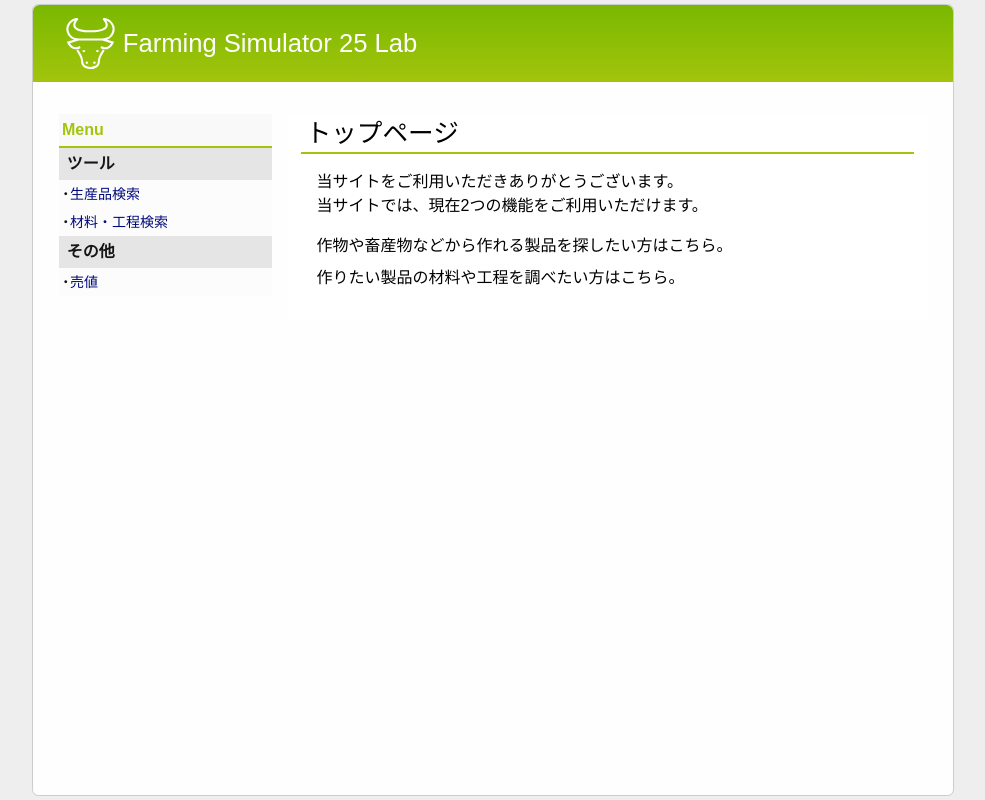
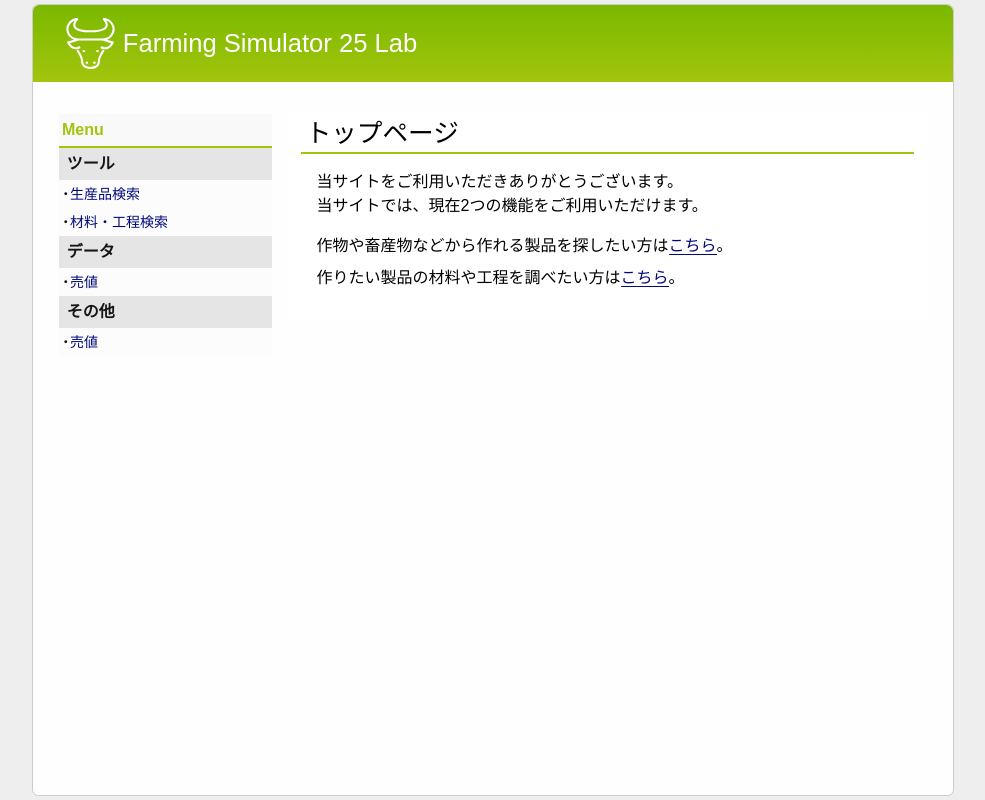
Before and after one commit to aoken0/farming-simulator-25, a Next.js app: page / in a window 1280 px wide. Shown: the whole page, without its empty margins (147-1132 px from the left). Built offline with nearby package versions, Linux system fonts and the light colour scheme; a web font is replaced by a local one.

Commit message:
リンク追加

```diff
--- a/src/app/page.tsx
+++ b/src/app/page.tsx
@@ -3,6 +3,9 @@
 import ContentP from "@/components/ContentP";
 import ContentParagraph from "@/components/ContentParagraph";
 import GlobalWrapper from "@/components/GlobalWrapper";
+import { PATH } from "@/constants/path";
+import Link from "next/link";
+import { COLOR } from "@/utils/color";
 
 const Home = () => {
   return (
@@ -14,11 +17,16 @@
         </ContentP>
       </ContentParagraph>
       <ContentParagraph>
-        <ContentP>作物や畜産物などから作れる製品を探したい方はこちら。</ContentP>
-        <ContentP>作りたい製品の材料や工程を調べたい方はこちら。</ContentP>
+        <ContentP>作物や畜産物などから作れる製品を探したい方は<Link href={PATH["product-search"]} style={linkStyle}>こちら</Link>。</ContentP>
+        <ContentP>作りたい製品の材料や工程を調べたい方は<Link  href={PATH["recipe"]} style={linkStyle}>こちら</Link>。</ContentP>
       </ContentParagraph>
     </GlobalWrapper>
   );
 }
 
 export default Home
+
+const linkStyle = {
+  color: COLOR.link,
+  borderBottom: `1px solid ${COLOR.link}`,
+}
--- a/src/components/GlobalWrapper.tsx
+++ b/src/components/GlobalWrapper.tsx
@@ -36,6 +36,8 @@
           <h5>ツール</h5>
           <p><Link href={PATH["product-search"]}>生産品検索</Link></p>
           <p><Link href={PATH["recipe"]}>材料・工程検索</Link></p>
+          <h5>データ</h5>
+          <p><Link href={PATH["selling-price"]}>売値</Link></p>
           <h5>その他</h5>
           <p><Link href={PATH["selling-price"]}>売値</Link></p>
         </SideCotent>
@@ -46,9 +48,9 @@
             <h5>ツール</h5>
             <li><Link href={PATH["product-search"]}>生産品検索</Link></li>
             <li><Link href={PATH["recipe"]}>材料・工程検索</Link></li>
+            <h5>データ</h5>
+            <li><Link href={PATH["selling-price"]}>売値</Link></li>
             <h5>その他</h5>
-            <li><Link href={PATH["selling-price"]}>売値</Link></li>
-            <li><Link href={PATH["selling-price"]}>売値</Link></li>
           </ul>
         </NavWrapper>
         :
```
